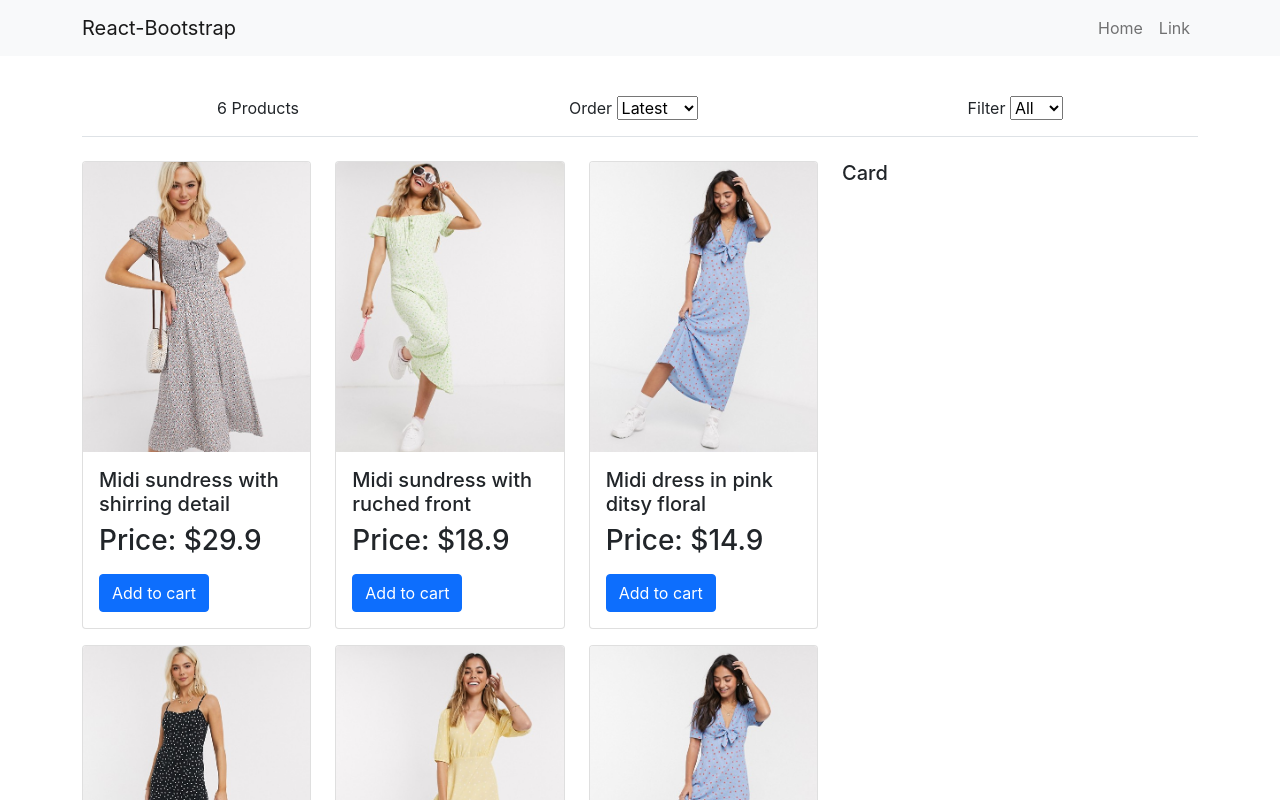
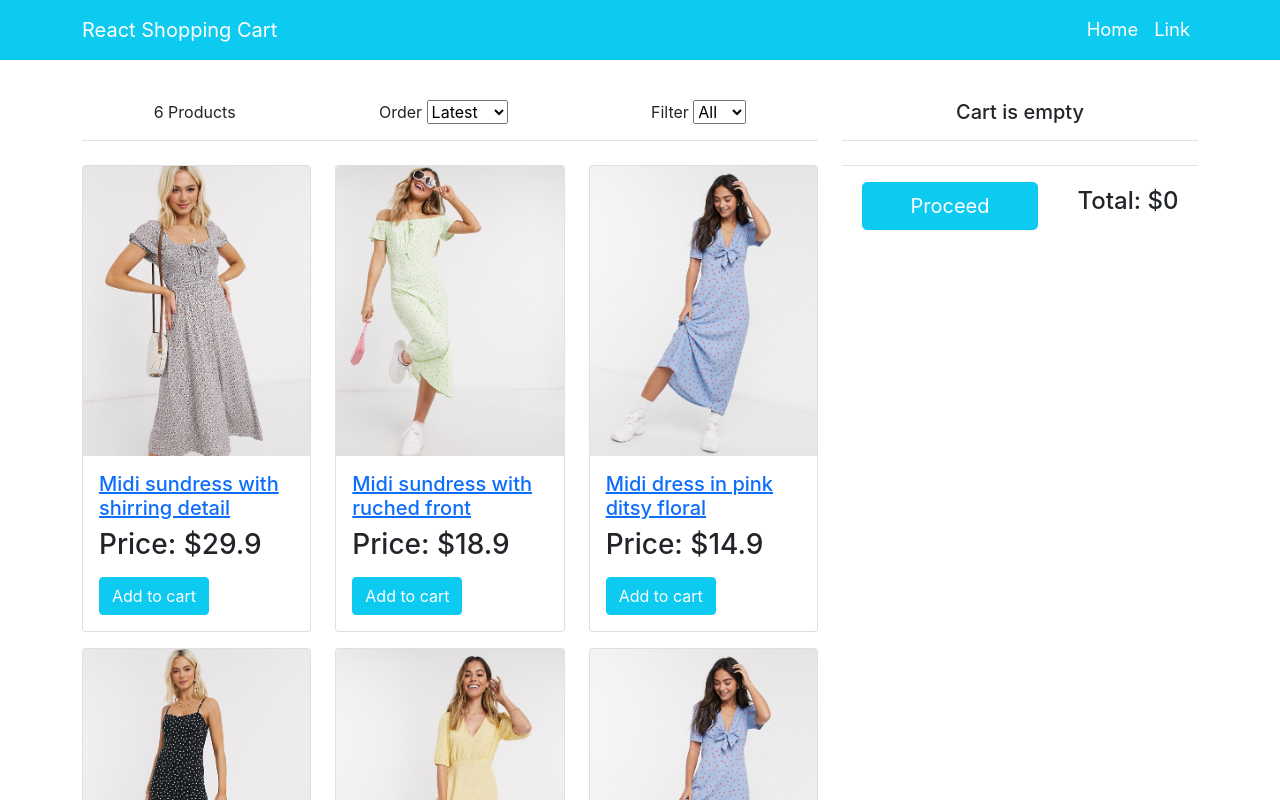
Before and after one commit to dev-nasreen/react-shoping-cart, a React (Create React App) app: page / in a window 1280 px wide. Shown: the top 800 px of the page. Built offline with nearby package versions, Linux system fonts and the light colour scheme; the HTML template or start-up script is replaced by a standard one.

Commit message:
cart component done

```diff
--- a/package.json
+++ b/package.json
@@ -10,6 +10,7 @@
     "react": "^17.0.2",
     "react-bootstrap": "^2.0.0-rc.0",
     "react-dom": "^17.0.2",
+    "react-icons": "^4.3.1",
     "react-router-dom": "^5.3.0",
     "react-scripts": "4.0.3",
     "web-vitals": "^1.0.1"
--- a/src/App.js
+++ b/src/App.js
@@ -6,12 +6,14 @@ function App() {
   return (
     <Router>
       <div>
-        <Navbar bg="light" expand="lg">
+        <Navbar bg="info" expand="lg">
           <Container>
-            <Navbar.Brand href="#home">React-Bootstrap</Navbar.Brand>
+            <Navbar.Brand href="#home" className="text-white">
+              React Shopping Cart
+            </Navbar.Brand>
             <Navbar.Toggle aria-controls="basic-navbar-nav" />
             <Navbar.Collapse id="basic-navbar-nav">
-              <Nav className="ms-auto">
+              <Nav className="ms-auto menu">
                 <Nav.Link href="#home">Home</Nav.Link>
                 <Nav.Link href="#link">Link</Nav.Link>
               </Nav>
--- /dev/null
+++ b/src/components/Cart.jsx
@@ -0,0 +1,62 @@
+import React, { Component } from 'react'
+import { Button } from 'react-bootstrap'
+import { AiTwotoneDelete } from 'react-icons/ai'
+import formatCurrency from '../util'
+
+export default class Cart extends Component {
+  render () {
+    const { cartItems } = this.props
+    return (
+      <>
+        <div className='filter d-flex justify-content-around my-4 border-bottom py-3'>
+          {cartItems.length === 0 ? (
+            <div className='cart cart-header'>Cart is empty</div>
+          ) : (
+            <div className='cart cart-header'>
+              You have <span className='text-info'>{cartItems.length}</span>{' '}
+              items in the cart{' '}
+            </div>
+          )}
+        </div>
+        <div className='cart '>
+          <ul className='cart-items border-bottom'>
+            {cartItems.map(item => (
+              <li key={item._id} className='d-flex mb-2 '>
+                <div className='cart_img me-4'>
+                  <img src={item.image} alt={item.title} />
+                </div>
+                <div>
+                  <div>
+                    <span style={{ fontSize: '14px' }}>{item.title}</span>
+                  </div>
+                  <div className='cart_right mt-2'>
+                    ${item.price} x {item.count}{' '}
+                    <span
+                      style={{ cursor: 'pointer' }}
+                      className='text-danger'
+                      onClick={() => this.props.removeFromCart(item)}
+                    >
+                      {' '}
+                      <AiTwotoneDelete />{' '}
+                    </span>
+                  </div>
+                </div>
+              </li>
+            ))}
+          </ul>
+        </div>
+        <div className='cart_total d-flex justify-content-around align-items-center'>
+          <Button variant='info' size='lg' className='text-white px-5'>
+            Proceed
+          </Button>{' '}
+          <h4>
+            Total:{' '}
+            {formatCurrency(
+              cartItems.reduce((a, c) => a + c.price * c.count, 0)
+            )}
+          </h4>
+        </div>
+      </>
+    )
+  }
+}
--- a/src/components/Home.jsx
+++ b/src/components/Home.jsx
@@ -1,15 +1,17 @@
 import React, { Component } from 'react'
 import { Col, Container, Row } from 'react-bootstrap'
 import { productList } from '../data.js'
+import Cart from './Cart'
 import Filter from './Filter'
-import ProductCard from './ProductCard'
+import Products from './Products'
 class Home extends Component {
   constructor () {
     super()
     this.state = {
       products: productList,
       size: '',
-      sort: ''
+      sort: '',
+      cartItems: []
     }
   }
 
@@ -52,27 +54,50 @@ class Home extends Component {
     }
   }
 
+  addToCart = product => {
+    const cartItems = this.state.cartItems.slice()
+    let alreadyInCart = false
+    cartItems.forEach(item => {
+      if (item._id === product._id) {
+        item.count++
+        alreadyInCart = true
+      }
+    })
+    if (!alreadyInCart) {
+      cartItems.push({ ...product, count: 1 })
+    }
+    this.setState({ cartItems })
+  }
+  removeFromCart = product => {
+    const cartItems = this.state.cartItems.slice()
+    this.setState({ cartItems: cartItems.filter(x => x._id !== product._id) })
+  }
   render () {
     return (
       <>
         <Container>
-          <Filter
-            count={this.state.products.length}
-            size={this.state.size}
-            sort={this.state.sort}
-            sortProducts={this.sortProducts}
-            filterProducts={this.filterProducts}
-          />
           <Row>
             <Col md={8}>
-              <Row className='flex'>
-                {this.state.products.map(product => (
-                  <ProductCard product={product} key={product._id} />
-                ))}
-              </Row>
+              <Filter
+                count={this.state.products.length}
+                size={this.state.size}
+                sort={this.state.sort}
+                sortProducts={this.sortProducts}
+                filterProducts={this.filterProducts}
+              />
+
+              <Products
+                products={this.state.products}
+                addToCart={this.addToCart}
+              />
             </Col>
             <Col md={4}>
-              <h5>Card</h5>
+              <h5>
+                <Cart
+                  cartItems={this.state.cartItems}
+                  removeFromCart={this.removeFromCart}
+                />
+              </h5>
             </Col>
           </Row>
         </Container>
--- a/src/components/ProductCard.jsx
+++ b/src/components/ProductCard.jsx
@@ -13,7 +13,13 @@ class ProductCard extends Component {
               <h3>Price: ${this.props.product.price}</h3>
             </Card.Text>
 
-            <Button variant='primary'>Add to cart</Button>
+            <Button
+              variant='info'
+              className='text-white'
+              onClick={() => this.props.addToCart(this.props.product)}
+            >
+              Add to cart
+            </Button>
           </Card.Body>
         </Card>
       </Col>
--- /dev/null
+++ b/src/components/Products.jsx
@@ -0,0 +1,34 @@
+import React, { Component } from 'react'
+import { Button, Card, Col, Row } from 'react-bootstrap'
+
+export default class Products extends Component {
+  render () {
+    return (
+      <Row className='flex'>
+        {this.props.products.map(product => (
+          <Col md={4} key={product._id}>
+            <Card className='mb-3'>
+              <Card.Img variant='top' src={product.image} />
+              <Card.Body>
+                <Card.Title>
+                  <a href={'#' + product._id}> {product.title}</a>{' '}
+                </Card.Title>
+                <Card.Text>
+                  <h3>Price: ${product.price}</h3>
+                </Card.Text>
+
+                <Button
+                  variant='info'
+                  className='text-white'
+                  onClick={() => this.props.addToCart(product)}
+                >
+                  Add to cart
+                </Button>
+              </Card.Body>
+            </Card>
+          </Col>
+        ))}
+      </Row>
+    )
+  }
+}
--- a/src/index.css
+++ b/src/index.css
@@ -1,13 +1,27 @@
 body {
   margin: 0;
-  font-family: -apple-system, BlinkMacSystemFont, 'Segoe UI', 'Roboto', 'Oxygen',
-    'Ubuntu', 'Cantarell', 'Fira Sans', 'Droid Sans', 'Helvetica Neue',
+  font-family: -apple-system, BlinkMacSystemFont, "Segoe UI", "Roboto", "Oxygen",
+    "Ubuntu", "Cantarell", "Fira Sans", "Droid Sans", "Helvetica Neue",
     sans-serif;
   -webkit-font-smoothing: antialiased;
   -moz-osx-font-smoothing: grayscale;
 }
 
-code {
-  font-family: source-code-pro, Menlo, Monaco, Consolas, 'Courier New',
-    monospace;
+.cart-items {
+  list-style: none;
 }
+.cart_img {
+  width: 70px;
+  height: 70px;
+}
+.cart_img img {
+  width: 100%;
+  height: 100%;
+}
+.cart_right {
+  margin-left: 40%;
+}
+.menu a {
+  color: #fff !important;
+  font-size: 1.15rem;
+}
--- /dev/null
+++ b/src/util.js
@@ -0,0 +1,3 @@
+export default function formatCurrency(num) {
+  return "$" + Number(num.toFixed(1)).toLocaleString() + " ";
+}
```
Also changed, not shown: 2 other files (tests, documents, lock files or other folders).
